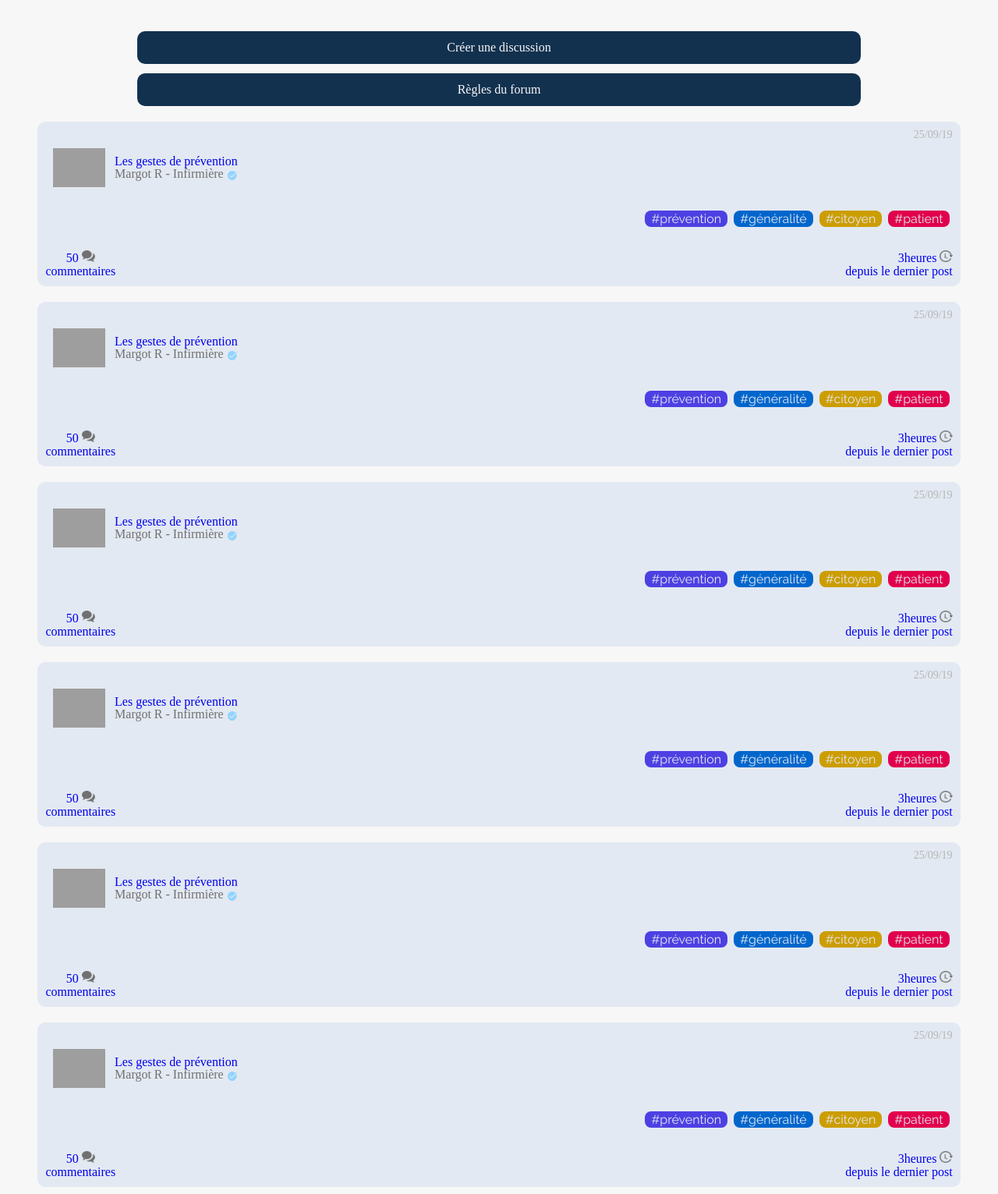
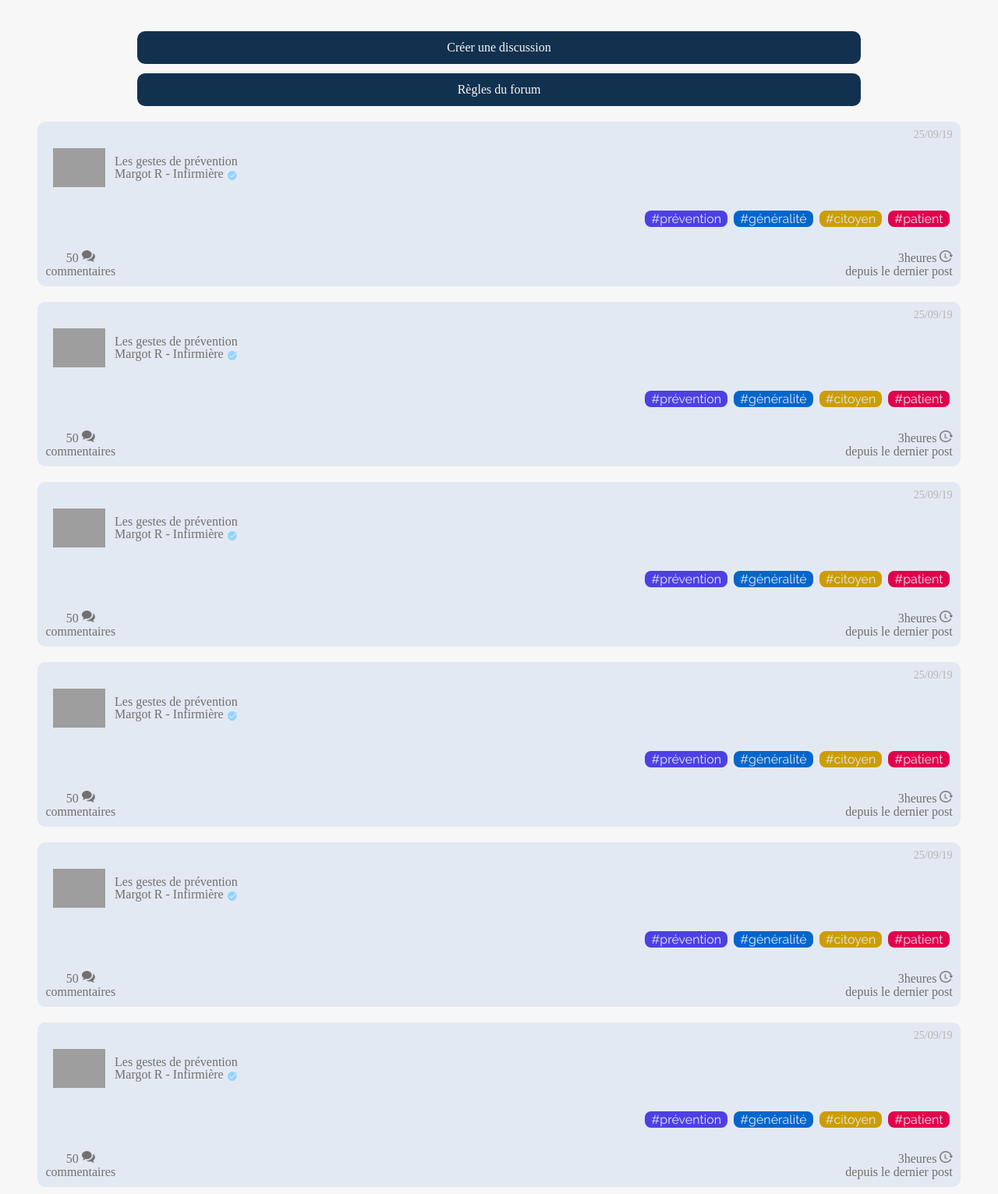
Before and after one commit to aureliensamier/cancercontribu, a PHP site: page /site/forum_categories.html in a window 1280 px wide. Shown: the part 404-1935 px from the top of the page at 78% size. Run offline with PHP 8.4, Linux system fonts and the light colour scheme; some web fonts are replaced; grey boxes are pictures that could not be loaded.

Commit message:
color fixed for forum pages

```diff
--- a/styles/forum_categories.css
+++ b/styles/forum_categories.css
@@ -1,4 +1,4 @@
 #forum_discussions_message_linkToDiscussions{
     text-decoration: none;
-
+    color:#707070;
 }
```
